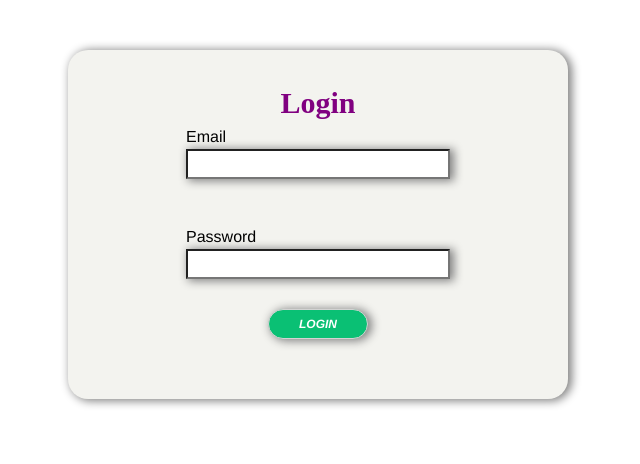
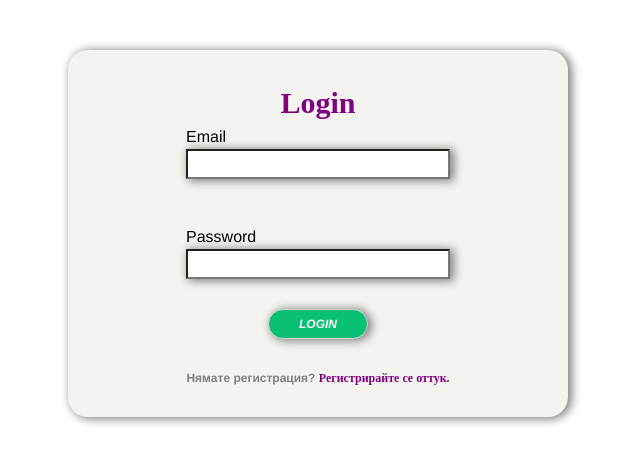
Before and after one commit to KirilChuchev/BgPropertiesSpa, a React (Create React App) app in the folder BgPropertiesClient/bg-properties-client/: page /login in a window 1280 px wide. Shown: the top 464 px of the page, without its empty margins (322-962 px from the left). Built offline with nearby package versions, Linux system fonts and the light colour scheme.

Commit message:
Implement ability to switch between Login and Register on these forms

```diff
--- a/BgPropertiesClient/bg-properties-client/src/components/Login/LoginFormView/LoginFormView.js
+++ b/BgPropertiesClient/bg-properties-client/src/components/Login/LoginFormView/LoginFormView.js
@@ -9,6 +9,7 @@ import {
 } from "../../../utils/formValidations";
 
 import styles from "./LoginFormView.module.css";
+import { Link } from "react-router-dom";
 
 const LoginFormView = ({ userInitialValues, handleSubmit, serverErrors }) => {
   return (
@@ -16,7 +17,7 @@ const LoginFormView = ({ userInitialValues, handleSubmit, serverErrors }) => {
       initialValues={userInitialValues}
       validate={validateRegisterLoginForm}
       validationSchema={validationSchemaLoginForm}
-      // validateOnBlur={false}
+      validateOnBlur={false}
       onSubmit={handleSubmit}
     >
       {(formik) => {
@@ -46,6 +47,10 @@ const LoginFormView = ({ userInitialValues, handleSubmit, serverErrors }) => {
                   {formik.errors.serverErrors.somethingWrong}
                 </span>
               )}
+              <span className={styles.newRegisterLogin}>
+                Нямате регистрация?{" "}
+                <Link to="/register">Регистрирайте се оттук.</Link>
+              </span>
             </Form>
           </section>
         );
--- a/BgPropertiesClient/bg-properties-client/src/components/Login/LoginFormView/LoginFormView.module.css
+++ b/BgPropertiesClient/bg-properties-client/src/components/Login/LoginFormView/LoginFormView.module.css
@@ -92,3 +92,20 @@
   color: red;
   text-align:center;
 }
+
+.newRegisterLogin,
+.newRegisterLogin a{
+  font-size: 12px;
+  text-decoration: none;
+}
+
+.newRegisterLogin{
+  color: grey;
+  font-weight: 600;
+}
+
+.newRegisterLogin a{
+  font-weight: 600;
+  font-family: URW Chancery L, cursive;
+  color: purple;
+}
--- a/BgPropertiesClient/bg-properties-client/src/components/Register/RegisterFormView/RegisterFormView.js
+++ b/BgPropertiesClient/bg-properties-client/src/components/Register/RegisterFormView/RegisterFormView.js
@@ -1,4 +1,5 @@
 import { Formik, Form } from "formik";
+import { Link } from "react-router-dom";
 
 import FormikControl from "../../Common/FormViewComponents/FormikControl";
 
@@ -21,7 +22,7 @@ const RegisterFormView = ({
       validationSchema={validationSchemaRegisterForm}
       validate={validateRegisterLoginForm}
       onSubmit={handleSubmit}
-      // validateOnBlur={false}
+      validateOnBlur={false}
     >
       {(formik) => {
         if (serverErrors) {
@@ -51,6 +52,10 @@ const RegisterFormView = ({
                   {formik.errors.serverErrors.somethingWrong}
                 </span>
               )}
+              <span className={styles.newRegisterLogin}>
+                Имате регистрация?{" "}
+                <Link to="/login">Влезте оттук.</Link>
+              </span>
             </Form>
           </section>
         );
--- a/BgPropertiesClient/bg-properties-client/src/components/Register/RegisterFormView/RegisterFormView.module.css
+++ b/BgPropertiesClient/bg-properties-client/src/components/Register/RegisterFormView/RegisterFormView.module.css
@@ -95,3 +95,20 @@
   color: red;
   text-align:center;
 }
+
+.newRegisterLogin,
+.newRegisterLogin a{
+  font-size: 12px;
+  text-decoration: none;
+}
+
+.newRegisterLogin{
+  color: grey;
+  font-weight: 600;
+}
+
+.newRegisterLogin a{
+  font-weight: 600;
+  font-family: URW Chancery L, cursive;
+  color: purple;
+}
```
